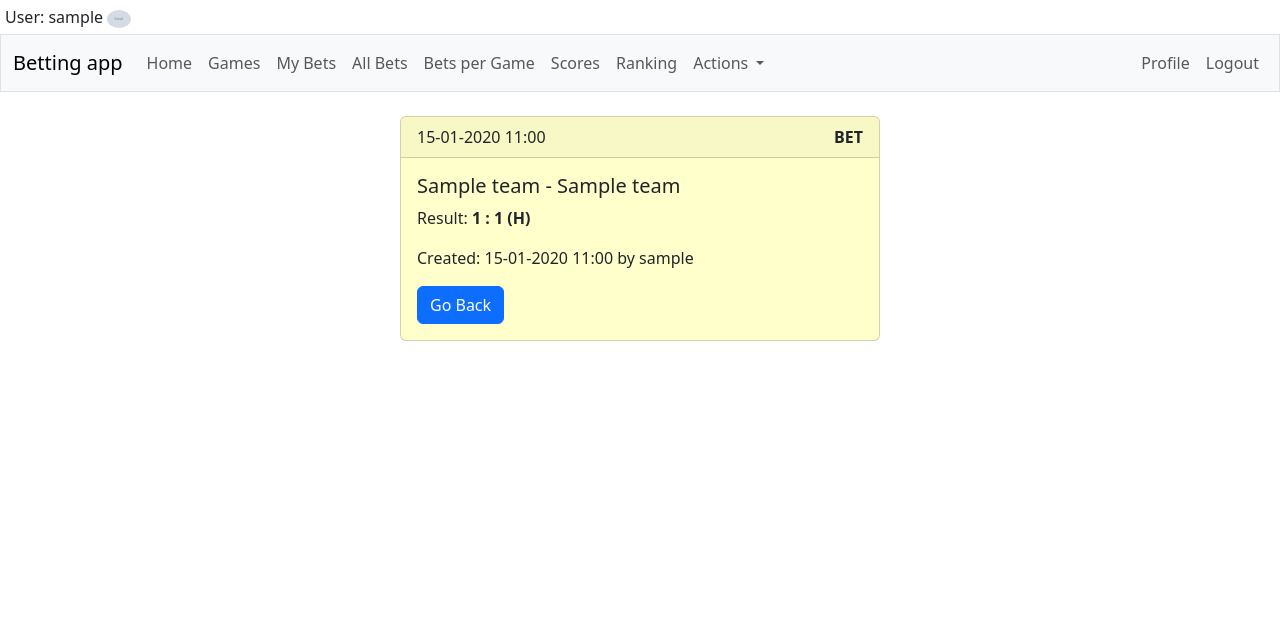
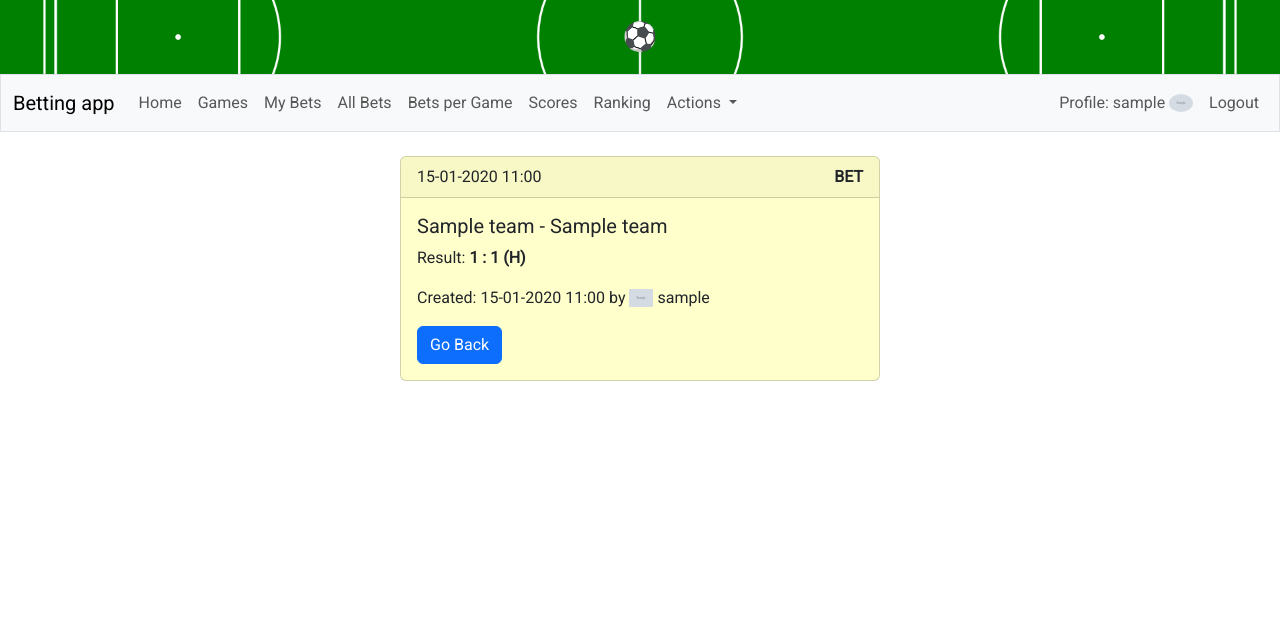
Before and after one commit to tom777z/betting-app, a Django app: page /bet/1/ in a window 1280 px wide. Shown: the top 621 px of the page. Run offline with Django 4.2, Linux system fonts and the light colour scheme; a user stored in the database is signed in; tables that the repository leaves empty hold one stand-in row (values such as "Sample post"); grey boxes marked "Sample" are stand-in pictures; parts of the project's set-up code (start-up, migrations or seed data) failed here and were passed over; some libraries are stand-ins or nearby versions.

Commit message:
css updates

```diff
--- a/Betting/Betting/settings.py
+++ b/Betting/Betting/settings.py
@@ -41,6 +41,7 @@ INSTALLED_APPS = [
     'betting_app.apps.BettingAppConfig',
     'bootstrap5',
     'django_extensions',
+    'django.contrib.humanize'
 ]
 
 MIDDLEWARE = [
--- a/Betting/betting_app/models.py
+++ b/Betting/betting_app/models.py
@@ -81,7 +81,7 @@ class Player(models.Model):
     nickname = models.CharField(max_length=255)
     firstname = models.CharField(max_length=255, blank=True, null=True)
     lastname = models.CharField(max_length=255, blank=True, null=True)
-    image = models.ImageField(null=True, blank=True, upload_to='profiles/', default="profiles/default.png")
+    image = models.ImageField(null=True, upload_to='profiles/', default="profiles/default.png")
 
     def __str__(self):
         return self.nickname
--- a/Betting/betting_app/static/styles/base.css
+++ b/Betting/betting_app/static/styles/base.css
@@ -1,11 +1,59 @@
-.card {
-  margin: 0 auto;
-  width: 95%;
+* {
+	box-sizing: border-box;
+	margin: 0;
+	padding: 0;
+}
+
+body {
+	font-family: 'Roboto', sans-serif;
 }
 
 footer {
-  position: absolute;
-  bottom: 0;
-  width: 100%;
-  text-align: center;
+	position: absolute;
+	bottom: 0;
+	width: 100%;
+	text-align: center;
 }
+
+.hero-image {
+	background-image: url("../img/field.png");
+	background-position: center;
+	background-repeat:no-repeat;
+	background-size: cover;
+	position: relative;
+ }
+
+.hero-text {
+	padding: 20px;
+}
+
+.h3-hero {
+	margin-bottom: 0;
+}
+
+.card {
+	margin: 0 auto;
+	width: 95%;
+}
+
+.shake:hover {
+	animation: shake 3s;
+}
+
+@keyframes shake {
+	0% {
+		transform: translate(0, 0) rotate(0deg);
+	}
+	25% {
+		transform: translate(3px, 3px) rotate(3deg);
+	}
+	50% {
+		transform: translate(0, 0) rotate(0eg);
+	}
+	75% {
+		transform: translate(-3px, 3px) rotate(-3deg);
+	}
+	100% {
+		transform: translate(0, 0) rotate(0deg);
+	}
+}
--- a/Betting/betting_app/templates/betting_app/base.html
+++ b/Betting/betting_app/templates/betting_app/base.html
@@ -14,11 +14,18 @@
 			  src="https://code.jquery.com/jquery-3.7.1.js"
 			  integrity="sha256-eKhayi8LEQwp4NKxN+CfCh+3qOVUtJn3QNZ0TciWLP4="
 			  crossorigin="anonymous"></script>
+    <link rel="preconnect" href="https://fonts.googleapis.com">
+    <link rel="preconnect" href="https://fonts.gstatic.com" crossorigin>
+    <link href="https://fonts.googleapis.com/css2?family=Roboto:wght@300;400&display=swap" rel="stylesheet">
 </head>
 <body>
-   {% if request.user.is_authenticated %}
-  <div style="margin: 5px">User: {{ player.nickname }} <img class="rounded-circle" src="{{player.image.url}}" style="width:24px"></div>
-  {% endif %}
+  <header>
+    <div class="hero-image">
+      <div class="hero-text">
+        <h3 class="h3-hero"style="text-align:center">⚽</h3>
+      </div>
+    </div>
+  </header>
     <nav class="navbar navbar-expand-lg navbar-light bg-light border">
         <div class="container-fluid">
           <a class="navbar-brand" href="{% url 'games' %}">Betting app</a>
@@ -68,7 +75,11 @@
           </div>
         <div class="navbar-nav">
           {% if request.user.is_authenticated %}
-            <a class="nav-item nav-link" href="{% url 'profile' %}">Profile</a>
+            <a class="nav-item nav-link" href="{% url 'profile' %}">Profile:
+                {% if request.user.is_authenticated %}
+                    {{ player.nickname }} <img class="rounded-circle" src="{{player.image.url}}" style="width:24px">
+                {% endif %}
+            </a>
             <a class="nav-item nav-link" href="{% url 'logout' %}">Logout</a>
           {% else %}
             <a class="nav-item nav-link" href="{% url 'login' %}">Login</a>
--- a/Betting/betting_app/templates/betting_app/bet.html
+++ b/Betting/betting_app/templates/betting_app/bet.html
@@ -10,7 +10,7 @@
     <div class="card-body">
       <h5 class="card-title">{{bet.game.home_team}} - {{ bet.game.away_team}}</h5>
       <p class="card-text">Result: <b>{{bet.home_goals}} : {{bet.away_goals}} ({{bet.result}})</b></p>
-      <p class="card-text">Created: {{bet.created_date | date:'d-m-Y H:i'}} by {{bet.player}}</p>
+      <p class="card-text">Created: {{bet.created_date | date:'d-m-Y H:i'}} by <img src="{{bet.player.image.url}}" style="width:24px"> {{bet.player}}</p>
       <input class="btn btn-primary" type="button" value="Go Back" onclick="history.back()">
     </div>
   </div>
--- a/Betting/betting_app/templates/betting_app/games-bets.html
+++ b/Betting/betting_app/templates/betting_app/games-bets.html
@@ -17,7 +17,7 @@
                 <h3>{% if game.home_goals %} {{ game.home_goals }} - {{game.away_goals}} {% endif %}</h3>
 
             {% for gb in game.bet_set.all %}
-                    <h5><a href="{% url 'bet' gb.id %}">{{ gb.player}} -> {{gb.home_goals}}: {{gb.away_goals}}</a></h5>
+                <h5><img src="{{gb.player.image.url}}" style="width: 24px" /> <a href="{% url 'bet' gb.id %}">{{ gb.player}} -> {{gb.home_goals}}: {{gb.away_goals}}</a></h5>
             {%endfor%}
         </div>
             <div class="card-footer text-muted">
--- a/Betting/betting_app/templates/betting_app/index.html
+++ b/Betting/betting_app/templates/betting_app/index.html
@@ -1,4 +1,6 @@
 {% extends "betting_app/base.html" %}
+
+{% load humanize %}
 
 {%block title%} Games {% endblock%}
 
@@ -11,9 +13,9 @@
 <div class="row">
     {% for game in games %}
     <div class="col-md-6 col-lg-4 mb-4">
-        <div class="card text-center">
+        <div class="card text-center shake">
             <div class="card-header">
-                {{game.date | date:'d-m-Y H:i' }} <span style="color: #dc3545">({{game.days_left}} days left)</span>
+                {{game.date | date:'d-m-Y H:i' }} <span style="color: #dc3545">({{game.date | naturaltime }})</span>
             </div>
             <div class="card-body">
                 <a href="{% url 'game' game.slug %}"><h5 class="card-title">{{game.home_team__name}} - {{game.away_team__name}}</h5></a>
--- a/Betting/betting_app/templates/betting_app/scores.html
+++ b/Betting/betting_app/templates/betting_app/scores.html
@@ -38,4 +38,5 @@
     {%endfor%}
     </tbody>
 </table>
+<a href="{% url 'csv-export' %}" class="btn btn-primary" role="button" style="float: right;" >Export to CSV</a>
 {% endblock %}
--- a/Betting/betting_app/urls.py
+++ b/Betting/betting_app/urls.py
@@ -17,6 +17,7 @@ urlpatterns = [
     path('game/<slug:slug>/', views.game, name='game'),
     path('bet/<int:pk>/', views.bet, name='bet'),
     path('scores/', views.scores.as_view(), name="scores"),
+    path('csv-export/', views.csv_export, name="csv-export"),
     path('ranking/', views.ranking, name="ranking"),
     path('new-round', views.newRound.as_view(), name="new-round"),
     path('login/', views.login_user, name="login"),
--- a/Betting/betting_app/views.py
+++ b/Betting/betting_app/views.py
@@ -13,6 +13,8 @@ from django.db.models import Sum
 from django.db.models.functions import Coalesce
 from operator import itemgetter
 from django.contrib import messages
+import csv
+from django.http import HttpResponse
 
 def calculate_score(b_hg, b_ag, b_r, g_hg, g_ag, g_r):
     points = 0
@@ -37,11 +39,6 @@ class indexView(ListView):
         queryset = Game.objects.values("id", "slug", "date", "league__name",
                             "home_team__id", "home_team__name", "away_team__name", "round__name").filter(date__gt=timezone.now()).filter(active=True).order_by("date")
 
-        for game in queryset:
-            now = datetime.now(timezone.utc)
-            dt = game['date']- now
-            game['days_left'] = dt.days
-
         pcount = Player.objects.count()
 
         if pcount > 0:
@@ -54,11 +51,6 @@ class indexView(ListView):
                 if player_id is not None:
                     queryset = Game.objects.filter(date__gt=timezone.now()).filter(active=True).order_by("date").values("id", "slug", "date", "league__name",
                                 "home_team__id", "home_team__name", "away_team__name", "round__name").exclude(id__in=Bet.objects.filter(player=player_id).values_list('game_id',flat=True))
-
-                    for game in queryset:
-                        now = datetime.now(timezone.utc)
-                        dt = game['date']- now
-                        game['days_left'] = dt.days
 
         return queryset
 
@@ -293,3 +285,17 @@ class newRound(CreateView, LoginRequiredMixin):
     fields = ['name']
     success_url = reverse_lazy('games-list')
     template_name = "betting_app/new-round.html"
+
+def csv_export(request):
+
+    data = Bet.objects.select_related("game").values("game__id", "game__slug","id", "player__nickname", "game", "game__home_team__name", "game__away_team__name", "game__league__name", "game__date", "game__home_goals", "game__away_goals",
+                                                     "home_goals", "away_goals", "game__result", "result", "created_date", "score", "game__round__name").order_by('game__round__name')
+
+    response = HttpResponse(content_type='text/csv')
+    response['Content-Disposition'] = 'attachment; filename="data.csv"'
+
+    writer = csv.writer(response)
+    writer.writerow(['Player', 'Home team', 'Away team', 'League', 'Date', 'Game goals (home)', 'Game goals (away)', 'Bet goals (home)', 'Bet goals (away)', 'Game result' ,'Bet result' ,'Bet date', 'Points', 'Round'])
+    for i in data:
+        writer.writerow([i['player__nickname'], i['game__home_team__name'], i['game__away_team__name'], i['game__league__name'], i['game__date'],i['game__home_goals'],i['game__away_goals'],i['home_goals'],i['away_goals'],i['game__result'],i['result'], i['created_date'],i['score'],i['game__round__name']])
+    return response
```
Also changed, not shown: Betting/betting_app/templates/betting_app/ranking.html (+4 -4 lines), Betting/betting_app/static/img/field.png (added), 1 other file.
